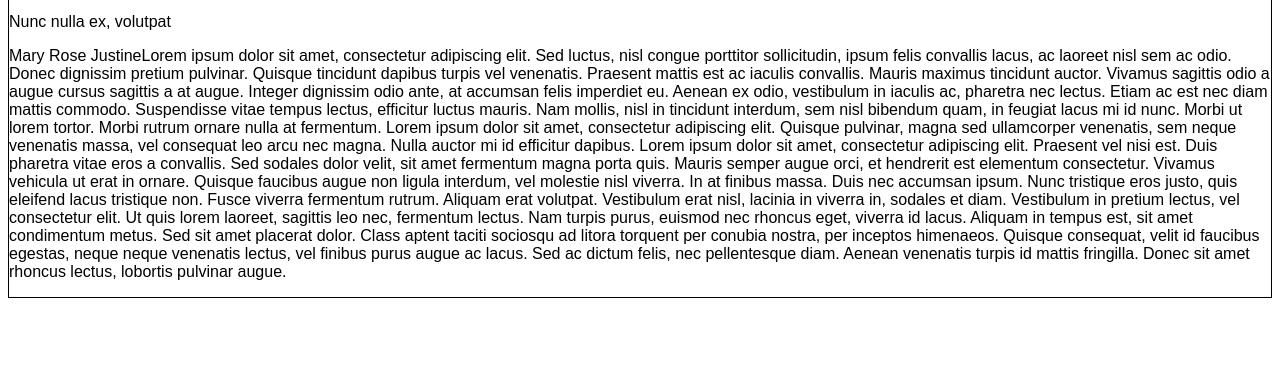
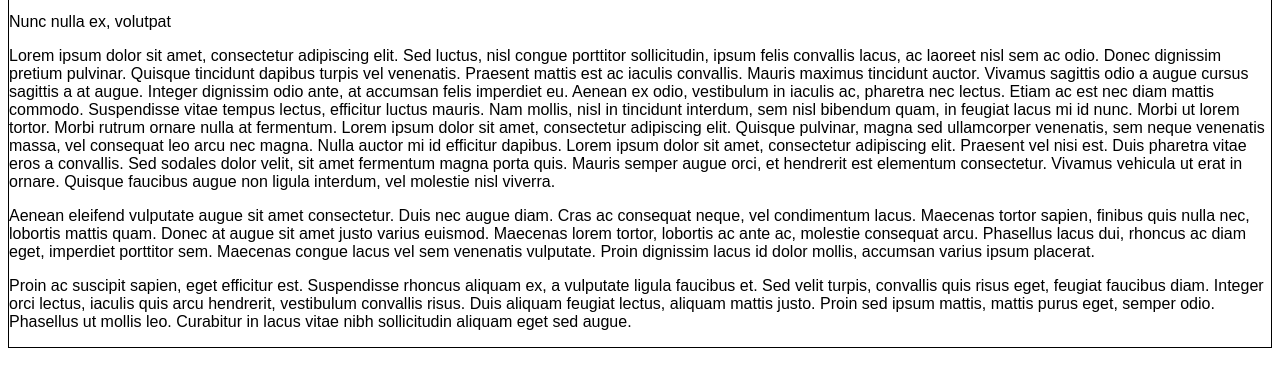
Before and after one commit to preciousflower22/Activity1, a plain HTML site: page index.html in a window 1280 px wide. Shown: the part 334-702 px from the top of the page. Drawn offline with Linux system fonts and the light colour scheme.

Commit message:
Add lorem

```diff
--- a/index.html
+++ b/index.html
@@ -48,13 +48,11 @@
 
 <p class="bc-head-title">Nunc nulla ex, volutpat</p>
 
-<p> Mary Rose JustineLorem ipsum dolor sit amet, consectetur adipiscing elit. Sed luctus, nisl congue porttitor sollicitudin, ipsum felis convallis lacus, ac laoreet nisl sem ac odio. Donec dignissim pretium pulvinar. Quisque tincidunt dapibus turpis vel venenatis. Praesent mattis est ac iaculis convallis. Mauris maximus tincidunt auctor. Vivamus sagittis odio a augue cursus sagittis a at augue. Integer dignissim odio ante, at accumsan felis imperdiet eu. Aenean ex odio, vestibulum in iaculis ac, pharetra nec lectus. Etiam ac est nec diam mattis commodo. Suspendisse vitae tempus lectus, efficitur luctus mauris. Nam mollis, nisl in tincidunt interdum, sem nisl bibendum quam, in feugiat lacus mi id nunc. Morbi ut lorem tortor. Morbi rutrum ornare nulla at fermentum.
-    Lorem ipsum dolor sit amet, consectetur adipiscing elit. Quisque pulvinar, magna sed ullamcorper venenatis, sem neque venenatis massa, vel consequat leo arcu nec magna. Nulla auctor mi id efficitur dapibus. Lorem ipsum dolor sit amet, consectetur adipiscing elit. Praesent vel nisi est. Duis pharetra vitae eros a convallis. Sed sodales dolor velit, sit amet fermentum magna porta quis. Mauris semper augue orci, et hendrerit est elementum consectetur. Vivamus vehicula ut erat in ornare. Quisque faucibus augue non ligula interdum, vel molestie nisl viverra.
+<p> Lorem ipsum dolor sit amet, consectetur adipiscing elit. Sed luctus, nisl congue porttitor sollicitudin, ipsum felis convallis lacus, ac laoreet nisl sem ac odio. Donec dignissim pretium pulvinar. Quisque tincidunt dapibus turpis vel venenatis. Praesent mattis est ac iaculis convallis. Mauris maximus tincidunt auctor. Vivamus sagittis odio a augue cursus sagittis a at augue. Integer dignissim odio ante, at accumsan felis imperdiet eu. Aenean ex odio, vestibulum in iaculis ac, pharetra nec lectus. Etiam ac est nec diam mattis commodo. Suspendisse vitae tempus lectus, efficitur luctus mauris. Nam mollis, nisl in tincidunt interdum, sem nisl bibendum quam, in feugiat lacus mi id nunc. Morbi ut lorem tortor. Morbi rutrum ornare nulla at fermentum.
+    Lorem ipsum dolor sit amet, consectetur adipiscing elit. Quisque pulvinar, magna sed ullamcorper venenatis, sem neque venenatis massa, vel consequat leo arcu nec magna. Nulla auctor mi id efficitur dapibus. Lorem ipsum dolor sit amet, consectetur adipiscing elit. Praesent vel nisi est. Duis pharetra vitae eros a convallis. Sed sodales dolor velit, sit amet fermentum magna porta quis. Mauris semper augue orci, et hendrerit est elementum consectetur. Vivamus vehicula ut erat in ornare. Quisque faucibus augue non ligula interdum, vel molestie nisl viverra.</p>
+<p>Aenean eleifend vulputate augue sit amet consectetur. Duis nec augue diam. Cras ac consequat neque, vel condimentum lacus. Maecenas tortor sapien, finibus quis nulla nec, lobortis mattis quam. Donec at augue sit amet justo varius euismod. Maecenas lorem tortor, lobortis ac ante ac, molestie consequat arcu. Phasellus lacus dui, rhoncus ac diam eget, imperdiet porttitor sem. Maecenas congue lacus vel sem venenatis vulputate. Proin dignissim lacus id dolor mollis, accumsan varius ipsum placerat.</p>
+<p>Proin ac suscipit sapien, eget efficitur est. Suspendisse rhoncus aliquam ex, a vulputate ligula faucibus et. Sed velit turpis, convallis quis risus eget, feugiat faucibus diam. Integer orci lectus, iaculis quis arcu hendrerit, vestibulum convallis risus. Duis aliquam feugiat lectus, aliquam mattis justo. Proin sed ipsum mattis, mattis purus eget, semper odio. Phasellus ut mollis leo. Curabitur in lacus vitae nibh sollicitudin aliquam eget sed augue.</p>
 
-In at finibus massa. Duis nec accumsan ipsum. Nunc tristique eros justo, quis eleifend lacus tristique non. Fusce viverra fermentum rutrum. Aliquam erat volutpat. Vestibulum erat nisl, lacinia in viverra in, sodales et diam. Vestibulum in pretium lectus, vel consectetur elit. Ut quis lorem laoreet, sagittis leo nec, fermentum lectus.
-
-Nam turpis purus, euismod nec rhoncus eget, viverra id lacus. Aliquam in tempus est, sit amet condimentum metus. Sed sit amet placerat dolor. Class aptent taciti sociosqu ad litora torquent per conubia nostra, per inceptos himenaeos. Quisque consequat, velit id faucibus egestas, neque neque venenatis lectus, vel finibus purus augue ac lacus. Sed ac dictum felis, nec pellentesque diam. Aenean venenatis turpis id mattis fringilla. Donec sit amet rhoncus lectus, lobortis pulvinar augue.
-</p>
 </div>
 
 </body>
```
